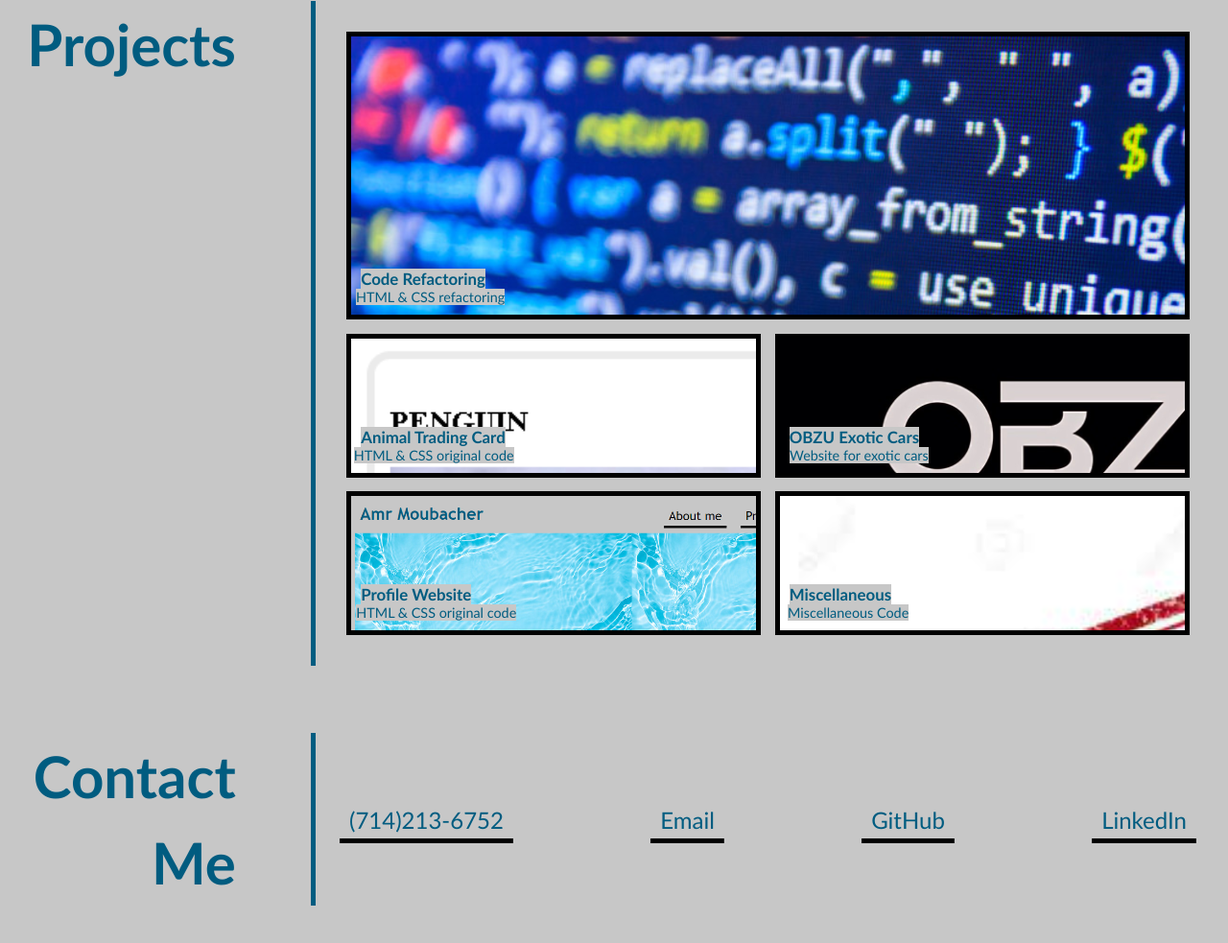
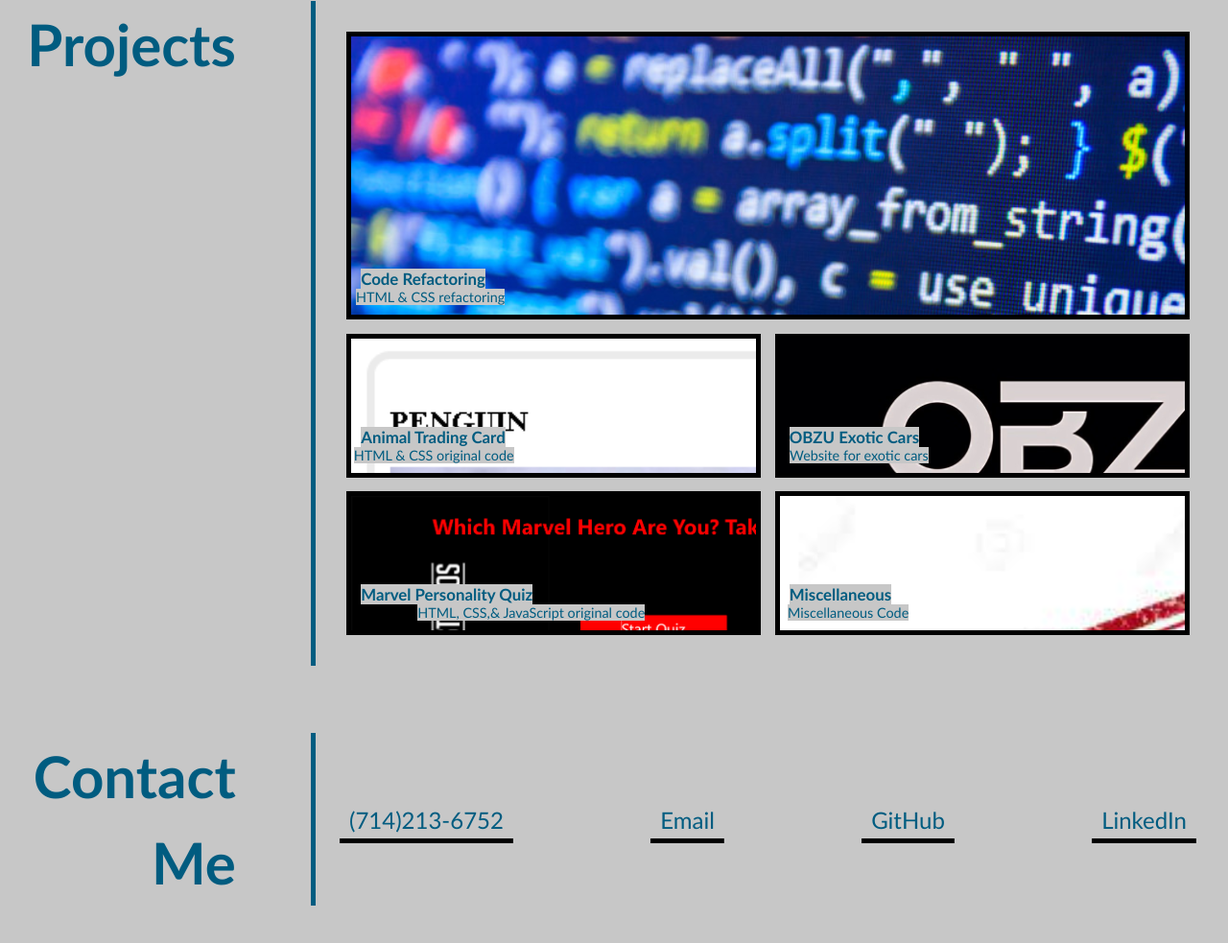
Before and after one commit to amoubasher/Project-amr1, a plain HTML site: page index.html in a window 1280 px wide. Shown: the part 898-1881 px from the top of the page at 96% size. Drawn offline with Linux system fonts and the light colour scheme.

Commit message:
Added Marvel Quiz

```diff
--- a/Assets/style.css
+++ b/Assets/style.css
@@ -174,7 +174,7 @@ main {
 }
 
 .website {
-    background-image: url(./images/website.png);
+    background-image: url(./images/Project1.png)
 }
 
 .website span {
--- a/index.html
+++ b/index.html
@@ -65,9 +65,9 @@
                         <h3>OBZU Exotic Cars</h3>
                         <span>Website for exotic cars</span>
                 </a>
-                <a href="https://github.com/amoubasher" target="_blank" class="flex-item website">
-                        <h3>Profile Website</h3>
-                        <span>HTML & CSS original code</span>
+                <a href="https://amoubasher.github.io/GroupProject/" target="_blank" class="flex-item website">
+                        <h3>Marvel Personality Quiz</h3>
+                        <span>HTML, CSS,& JavaScript original code</span>
                 </a>
                 <a href="https://github.com/amoubasher" target="_blank" class="flex-item misc">
                         <h3>Miscellaneous</h3>
```
Also changed, not shown: Assets/images/Project1.png (added).
